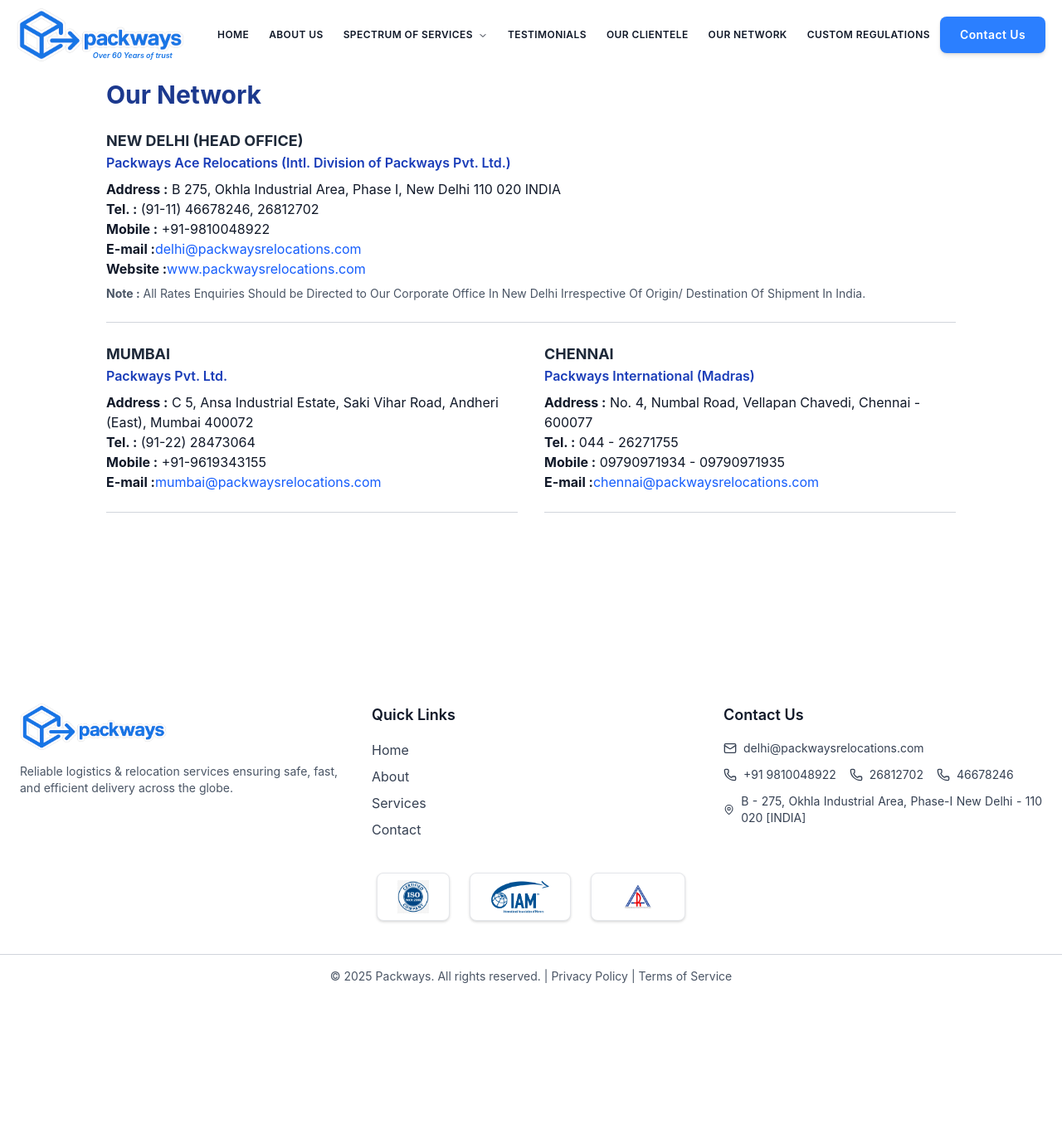
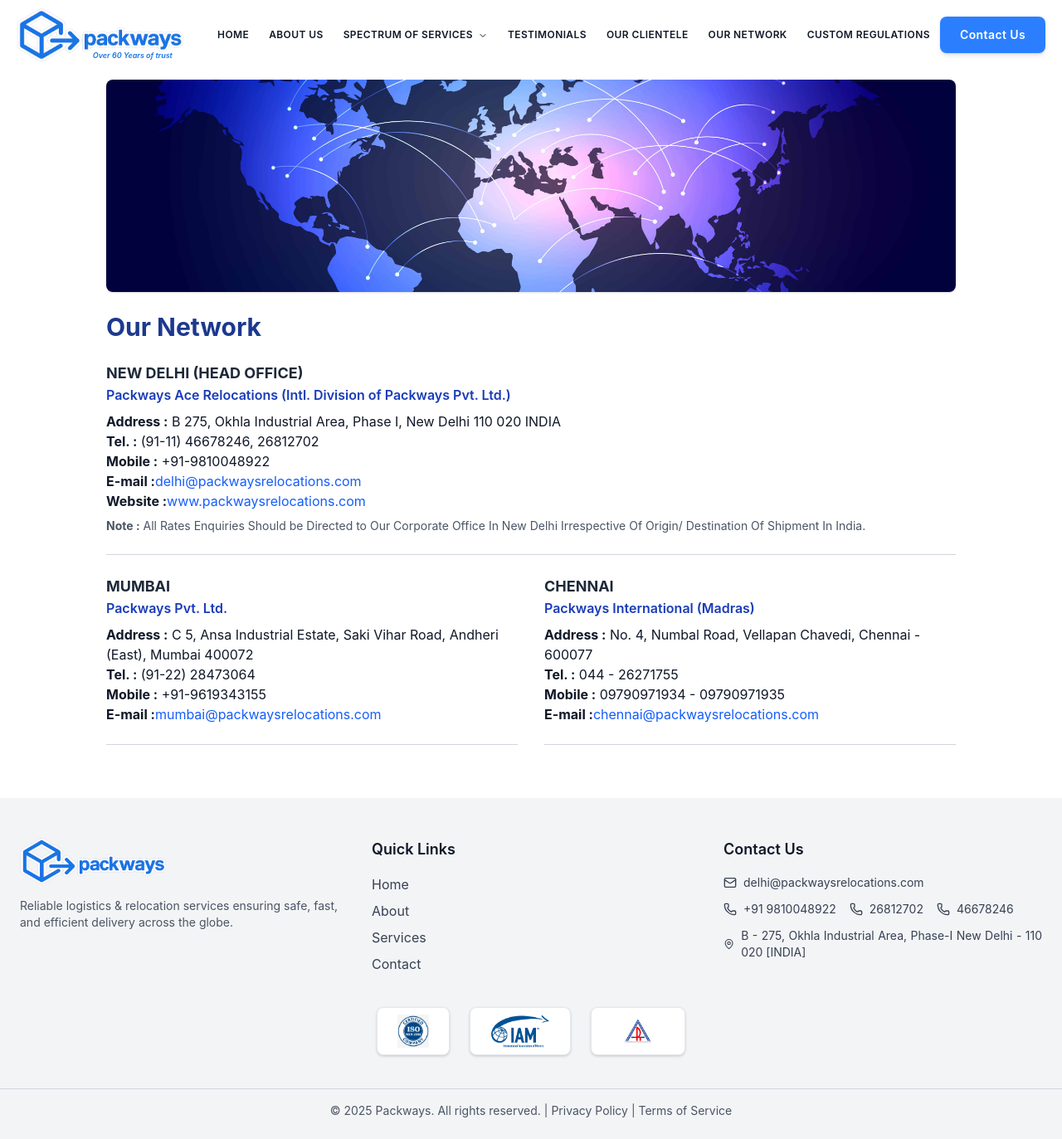
Before and after one commit to Kk-0010/packways, a React (Vite) app in the folder client/: page /our-network in a window 1280 px wide. Shown: the whole page at 83% size. Before the commit the page ends 1211 px from the top, so only its background shows below. Built offline with nearby package versions, Linux system fonts and the light colour scheme.

Commit message:
OurNetwork Img & Footer bg

```diff
--- a/client/src/components/Footer/Footer.jsx
+++ b/client/src/components/Footer/Footer.jsx
@@ -12,7 +12,7 @@
 
 export default function Footer() {
   return (
-    <footer className="bg-gray-light text-gray-700 pt-12 pb-6">
+    <footer className="bg-gray-100 text-gray-700 pt-12 pb-6">
       <div className="max-w-7xl mx-auto px-6 grid grid-cols-1 sm:grid-cols-2 md:grid-cols-3 gap-10">
         {/* Company Info */}
         <div>
--- a/client/src/pages/OurNetwork/OurNetwork.jsx
+++ b/client/src/pages/OurNetwork/OurNetwork.jsx
@@ -2,11 +2,17 @@
 import React from "react";
 import { Link } from "react-router-dom";
 import { NETWORK_LOCATIONS } from "../../constants";
+import NetworkBanner from "../../assets/our-network.jpg";
 
 export default function OurNetwork() {
   return (
     <section className="w-full min-h-screen bg-white pt-24 pb-16 px-6">
       <div className="max-w-5xl mx-auto">
+        <img
+          src={NetworkBanner}
+          alt="Our Network"
+          className="w-full h-64 object-cover rounded-lg mb-6 shadow"
+        />
         {/* Page Title */}
         <h1 className="text-3xl font-bold text-blue-900 mb-6">Our Network</h1>
 
```
Also changed, not shown: client/src/assets/our-network.jpg (added).
